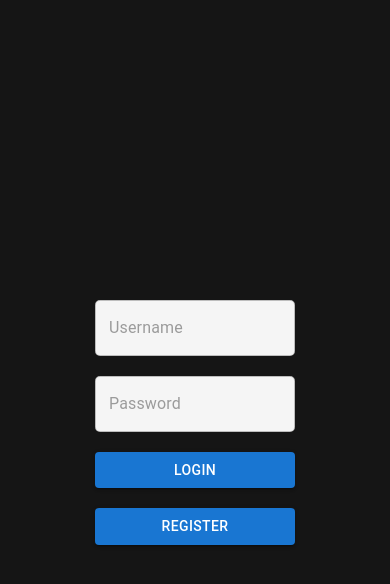
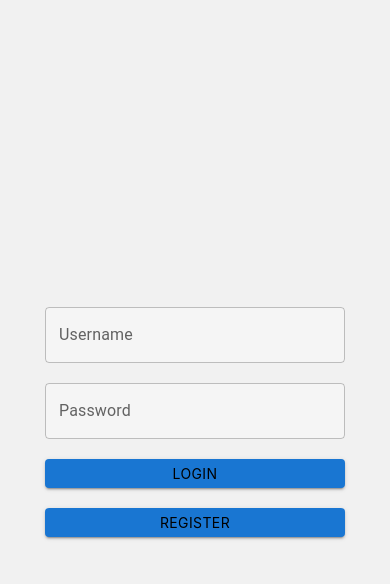
Before and after one commit to kawooky/fe-nc-socialift, a React Native app in the folder fe-socialift/: screen /Login in a window 390 px wide. Both pictures are taken after a click on the button "LOGIN". Shown: the top 584 px of the page. Built offline with nearby package versions, Linux system fonts and the light colour scheme.

Commit message:
getting firebase started on login page

```diff
--- a/fe-socialift/components/LoginPage/LoginPage.jsx
+++ b/fe-socialift/components/LoginPage/LoginPage.jsx
@@ -6,154 +6,193 @@ import {
   Alert,
   TextInput,
 } from "react-native";
-import React, { useState, useEffect } from "react";
-import { styles } from "./LoginPageStyle.js";
+import React, { useState } from "react";
+import { Styles } from "./LoginPageStyle.js";
 import { TextField, Button } from "@mui/material";
+
+import app from "../../firebase.js";
+import {
+  getAuth,
+  createUserWithEmailAndPassword,
+  signInWithEmailAndPassword,
+} from "firebase/auth";
 
 export const LoginPage = () => {
   const [showLogin, setShowLogin] = useState(false);
   const [showRegister, setShowRegister] = useState(false);
-  const [email, setEmail] = useState("")
+  const [email, setEmail] = useState("");
   const [username, setUsername] = useState("");
   const [password, setPassword] = useState("");
-  const [passwordConfirm, setPasswordConfirm] = useState("")
-  const [emailError, setEmailError] = useState(false)
-  const [usernameError, setUsernameError] = useState(false)
-  const [passwordError, setPasswordError] = useState(false)
-  const [confirmError, setConfirmError] = useState(false)
+  const [passwordConfirm, setPasswordConfirm] = useState("");
+  const [emailError, setEmailError] = useState(false);
+  const [usernameError, setUsernameError] = useState(false);
+  const [passwordError, setPasswordError] = useState(false);
+  const [confirmError, setConfirmError] = useState(false);
+
+  const auth = getAuth(app);
 
   const handleChange = (event, setter) => {
-    setter(event.target.value)
-    if (event.target.name === "passwordConfirm" && password !== passwordConfirm) {
-      console.log('checking matching passwords')
-      event.target.error = true
+    console.log(event.target);
+    setter(event.target.value);
+    if (
+      event.target.name === "passwordConfirm" &&
+      password !== passwordConfirm
+    ) {
+      console.log("checking matching passwords");
+      event.target.error = true;
     }
-  }
+  };
 
-  const validateEmail = async(email) => {
+  const validateEmail = async (email) => {
     if (email !== "" && !emailRegex.test(email)) {
       await new Promise((resolve) => setTimeout(resolve, 1000));
-      setEmailError(true)
+      setEmailError(true);
     } else {
-      setEmailError(false)
+      setInterval(setEmailError(false), 50);
     }
-  }
+  };
 
-  const validateUsername = async(username) => {
+  const validateUsername = async (username) => {
     if (showRegister && username !== "" && currentUsers.includes(username)) {
       await new Promise((resolve) => setTimeout(resolve, 1000));
-      setUsernameError(true)
+      setUsernameError(true);
     } else {
-      setUsernameError(false)
+      setUsernameError(false);
     }
-  }
+  };
 
-  const validatePassword = async(password) => {
-    if (showRegister && password !== "" && password.length < 8) {
-      await new Promise((resolve) => setTimeout(resolve, 1000));
-      setPasswordError(true)
-    } else {
-      setPasswordError(false)
+  const validatePassword = async (password) => {
+    if (showRegister && password !== "") {
+      if (password.length < 8) {
+        setPasswordError(true);
+      } else {
+        setPasswordError(false);
+      }
     }
-  }
+  };
 
-  const validateConfirmPassword = async(confirmPassword) => {
+  const validateConfirmPassword = async (confirmPassword) => {
     if (confirmPassword !== "" && password !== confirmPassword) {
       await new Promise((resolve) => setTimeout(resolve, 1000));
-      setConfirmError(true)
+      setConfirmError(true);
     } else {
-      setConfirmError(false)
+      setConfirmError(false);
     }
-  }
+  };
 
-  const currentUsers = ['steve', 'mark', 'phil', 'godfrey']
+  const currentUsers = ["steve", "mark", "phil", "godfrey"];
 
   const validateLogin = () => {
-    console.log('Validating Login Details...')
+    console.log("Validating Login Details...");
   };
 
   const registerUser = () => {
-    console.log('Registering New User...')
-  }
+    if (emailError || !email) {
+      return;
+    }
+    createUserWithEmailAndPassword(auth, email, password).then(
+      (userCredentials) => {
+        console.log(userCredentials);
+      }
+    );
+    console.log("Registering New User...");
+  };
 
-  const emailRegex = /(?:[a-z0-9!#$%&'*+/=?^_`{|}~-]+(?:\.[a-z0-9!#$%&'*+/=?^_`{|}~-]+)*|"(?:[\x01-\x08\x0b\x0c\x0e-\x1f\x21\x23-\x5b\x5d-\x7f]|\\[\x01-\x09\x0b\x0c\x0e-\x7f])*")@(?:(?:[a-z0-9](?:[a-z0-9-]*[a-z0-9])?\.)+[a-z0-9](?:[a-z0-9-]*[a-z0-9])?|\[(?:(?:25[0-5]|2[0-4][0-9]|[01]?[0-9][0-9]?)\.){3}(?:25[0-5]|2[0-4][0-9]|[01]?[0-9][0-9]?|[a-z0-9-]*[a-z0-9]:(?:[\x01-\x08\x0b\x0c\x0e-\x1f\x21-\x5a\x53-\x7f]|\\[\x01-\x09\x0b\x0c\x0e-\x7f])+)\])/
+  const emailRegex =
+    /(?:[a-z0-9!#$%&'*+/=?^_`{|}~-]+(?:\.[a-z0-9!#$%&'*+/=?^_`{|}~-]+)*|"(?:[\x01-\x08\x0b\x0c\x0e-\x1f\x21\x23-\x5b\x5d-\x7f]|\\[\x01-\x09\x0b\x0c\x0e-\x7f])*")@(?:(?:[a-z0-9](?:[a-z0-9-]*[a-z0-9])?\.)+[a-z0-9](?:[a-z0-9-]*[a-z0-9])?|\[(?:(?:25[0-5]|2[0-4][0-9]|[01]?[0-9][0-9]?)\.){3}(?:25[0-5]|2[0-4][0-9]|[01]?[0-9][0-9]?|[a-z0-9-]*[a-z0-9]:(?:[\x01-\x08\x0b\x0c\x0e-\x1f\x21-\x5a\x53-\x7f]|\\[\x01-\x09\x0b\x0c\x0e-\x7f])+)\])/;
 
   return (
-    <View style={styles.view}>
-      <form style={styles.form}>
-      {(showRegister) && (
+    <View style={Styles.view}>
+        {showRegister && (
           <TextField
-            style={styles.input}
+            style={Styles.input}
             variant="outlined"
-            placeholder="Email"
+            label="Email"
             name="email"
-            onChange={(e) => {handleChange(e, setEmail); validateEmail(e.target.value)}}
+            onChange={(e) => {
+              handleChange(e, setEmail);
+              validateEmail(e.target.value);
+            }}
             error={emailError}
-            helperText={(emailError) ? "Please enter a valid email": ""}
+            helperText={emailError ? "Please enter a valid email" : ""}
           />
         )}
         {(showLogin || showRegister) && (
           <TextField
-            style={styles.input}
+            style={Styles.input}
             variant="outlined"
             name="username"
-            placeholder="Username"
-            onChange={(e) => {handleChange(e, setUsername); validateUsername(e.target.value)}}
+            label="Username"
+            onChange={(e) => {
+              handleChange(e, setUsername);
+              validateUsername(e.target.value);
+            }}
             error={usernameError}
-            helperText={usernameError ? `${username} is taken, please choose another username`: ""}
+            helperText={
+              usernameError
+                ? `${username} is taken, please choose another username`
+                : ""
+            }
           />
         )}
         {(showLogin || showRegister) && (
           <TextField
-            style={styles.input}
+            style={Styles.input}
             type="password"
             name="password"
-            placeholder="Password"
-            onChange={(e) => {handleChange(e, setPassword); validatePassword(e.target.value)}}
+            label="Password"
+            onChange={(e) => {
+              handleChange(e, setPassword);
+              validatePassword(e.target.value);
+            }}
             error={passwordError}
-            helperText={(passwordError) ? "Passwords must be at least 8 characters": ""}
+            helperText={
+              passwordError ? "Passwords must be at least 8 characters" : ""
+            }
           />
         )}
-        {(showRegister) && (
+        {showRegister && (
           <TextField
-            style={styles.input}
+            style={Styles.input}
             type="password"
             name="passwordConfirm"
-            placeholder="Confirm Password"
-            onChange={(e) => {handleChange(e, setPasswordConfirm); validateConfirmPassword(e.target.value)}}
+            label="Confirm Password"
+            onChange={(e) => {
+              handleChange(e, setPasswordConfirm);
+              validateConfirmPassword(e.target.value);
+            }}
             error={confirmError}
-            helperText={confirmError ? "Passwords do not match": ""}
+            helperText={confirmError ? "Passwords do not match" : ""}
           />
         )}
         <Button
-          style={styles.loginButton}
+          style={Styles.loginButton}
           variant="contained"
           onClick={() => {
             if (showLogin) {
-              validateLogin()
+              validateLogin();
             } else {
               setShowLogin(true);
-              setShowRegister(false)
+              setShowRegister(false);
             }
           }}
         >
-          Login
+          <Text>Login</Text>
         </Button>
         <Button
-          style={styles.loginButton}
+          style={Styles.loginButton}
           variant="contained"
           onClick={() => {
             if (showRegister) {
-              registerUser()
+              registerUser();
             } else {
               setShowLogin(false);
-              setShowRegister(true)
+              setShowRegister(true);
             }
           }}
         >
-          Register
+          <Text>Register</Text>
         </Button>
-      </form>
     </View>
   );
 };
--- a/fe-socialift/components/LoginPage/LoginPageStyle.js
+++ b/fe-socialift/components/LoginPage/LoginPageStyle.js
@@ -1,30 +1,31 @@
 import { StyleSheet } from 'react-native';
 
-const styles = StyleSheet.create({
+const Styles = StyleSheet.create({
 
 view: {
     height: "100vh",
     width: "100vw",
-    backgroundColor: "#151515",
+    backgroundColor: "#f1f1f1",
     display: "flex",
     justifyContent: "center",
     alignItems: "center"
   },
   form: {
-    display: "inherit",
-    flexDirection: "column"
+    display: "flex",
+    flexDirection: "column",
+    backgroundColor: "f4f4f4"
   },
 input: {
-    width: "200px",
+    width: "300px",
     backgroundColor: "#f5f5f5",
     borderRadius: "5px",
     margin: "10px"
 },
 loginButton: {
-    width: "200px",
+    width: "300px",
     margin: "10px"
 }
 
 });
 
-export { styles }
+export { Styles }
--- /dev/null
+++ b/fe-socialift/firebase.js
@@ -0,0 +1,19 @@
+// Import the functions you need from the SDKs you need
+import { initializeApp } from "firebase/app";
+// TODO: Add SDKs for Firebase products that you want to use
+// https://firebase.google.com/docs/web/setup#available-libraries
+
+// Your web app's Firebase configuration
+const firebaseConfig = {
+  apiKey: "AIzaSyB4sFI4njADsW9ESLZzy5fFudA5yeM-RRk",
+  authDomain: "socialift1.firebaseapp.com",
+  projectId: "socialift1",
+  storageBucket: "socialift1.appspot.com",
+  messagingSenderId: "1028202115509",
+  appId: "1:1028202115509:web:457f118c164e87a866a9fc"
+};
+
+// Initialize Firebase
+const app = initializeApp(firebaseConfig);
+
+export default app
--- a/fe-socialift/package.json
+++ b/fe-socialift/package.json
@@ -18,6 +18,7 @@
     "@react-navigation/native-stack": "^6.9.8",
     "expo": "~47.0.12",
     "expo-status-bar": "~1.4.2",
+    "firebase": "^9.16.0",
     "react": "18.1.0",
     "react-dom": "18.1.0",
     "react-native": "0.70.5",
```
Also changed, not shown: 1 other file (tests, documents, lock files or other folders).
